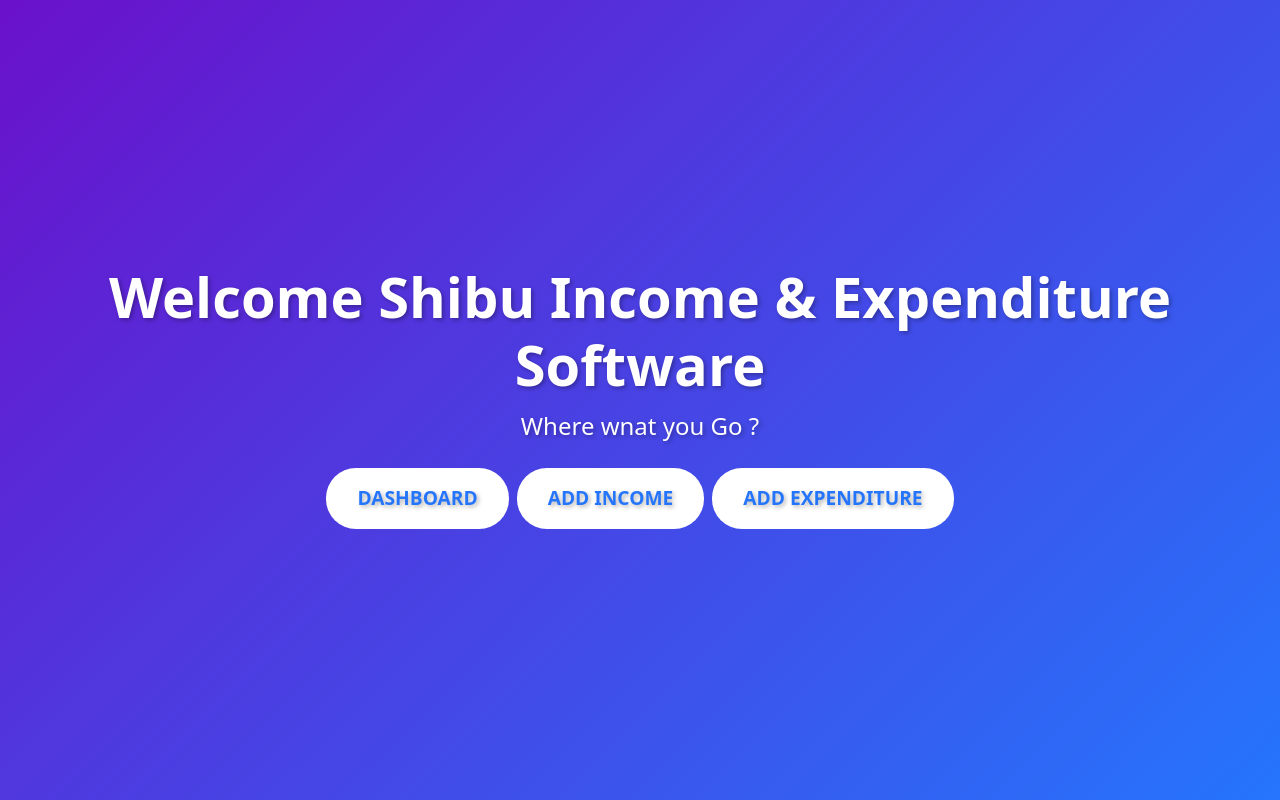
After one commit to its-shibu/income-expenditure_management, a Django app: page / in a window 1280 px wide. The commit adds this page. Run offline with Django 5.2, Linux system fonts and the light colour scheme.

Commit message:
'create_model_expenditure

```diff
--- /dev/null
+++ b/income_expenditure/admin_app/static/style.css
@@ -0,0 +1,76 @@
+/* Hero Section */
+.hero-section {
+    height: 100vh;
+    display: flex;
+    align-items: center;
+    justify-content: center;
+    background: linear-gradient(135deg, #6a11cb 0%, #2575fc 100%);
+    color: white;
+    text-shadow: 2px 2px 4px rgba(0, 0, 0, 0.3);
+  }
+
+  .hero-title {
+    font-size: 3.5rem;
+    font-weight: bold;
+    animation: fadeInDown 1s ease-in-out;
+  }
+
+  .hero-subtitle {
+    font-size: 1.5rem;
+    margin-top: 10px;
+    animation: fadeIn 2s ease-in-out;
+  }
+
+  /* Buttons */
+  .btn-option {
+    background: white;
+    color: #2575fc;
+    border-radius: 30px;
+    padding: 15px 30px;
+    font-size: 1.2rem;
+    font-weight: bold;
+    transition: all 0.3s ease;
+    text-transform: uppercase;
+  }
+
+  .btn-option:hover {
+    background: #2575fc;
+    color: white;
+    box-shadow: 0px 10px 20px rgba(0, 0, 0, 0.3);
+    transform: scale(1.1);
+  }
+
+  /* Animations */
+  @keyframes fadeInDown {
+    from {
+      opacity: 0;
+      transform: translateY(-30px);
+    }
+    to {
+      opacity: 1;
+      transform: translateY(0);
+    }
+  }
+
+  @keyframes fadeIn {
+    from {
+      opacity: 0;
+    }
+    to {
+      opacity: 1;
+    }
+  }
+
+  /* Responsive Design */
+  @media (max-width: 768px) {
+    .hero-title {
+      font-size: 2.5rem;
+    }
+    .hero-subtitle {
+      font-size: 1.2rem;
+    }
+    .btn-option {
+      font-size: 1rem;
+      padding: 10px 20px;
+    }
+  }
--- /dev/null
+++ b/income_expenditure/admin_app/templates/frontpage.html
@@ -0,0 +1,26 @@
+<!DOCTYPE html>
+<html lang="en">
+<head>
+  <meta charset="UTF-8">
+  <meta name="viewport" content="width=device-width, initial-scale=1.0">
+  <title>Landing Page</title>
+  <!-- Bootstrap CSS -->
+  <link href="https://cdn.jsdelivr.net/npm/bootstrap@5.3.0-alpha3/dist/css/bootstrap.min.css" rel="stylesheet">
+  <link rel="stylesheet" href="static/style.css">
+</head>
+<body>
+  <header class="hero-section">
+    <div class="container text-center">
+      <h1 class="hero-title">Welcome Shibu Income & Expenditure Software</h1>
+      <p class="hero-subtitle">Where wnat you Go ?</p>
+      <div class="d-flex justify-content-center flex-wrap mt-4">
+        <a href="/dashboard" class="btn btn-lg btn-option me-2 mb-2">Dashboard</a>
+        <a href="/addincome" class="btn btn-lg btn-option me-2 mb-2">Add Income</a>
+        <a href="/addexpenditure" class="btn btn-lg btn-option mb-2">Add Expenditure</a>
+      </div>
+    </div>
+  </header>
+  <!-- Bootstrap JS -->
+  <script src="https://cdn.jsdelivr.net/npm/bootstrap@5.3.0-alpha3/dist/js/bootstrap.bundle.min.js"></script>
+</body>
+</html>
--- a/income_expenditure/admin_app/urls.py
+++ b/income_expenditure/admin_app/urls.py
@@ -2,5 +2,9 @@ from django.urls import path
 from . import views
 
 urlpatterns = [
+    path('', views.frontpage),
     path('dashboard/', views.dashboard, name='dashboard'),
+    path('addincome/', views.addIncome, name='add income'),
+    path('addexpenditure/', views.addExpenditure, name='add expenditure'),
+
 ]
--- a/income_expenditure/admin_app/views.py
+++ b/income_expenditure/admin_app/views.py
@@ -1,7 +1,13 @@
 from django.shortcuts import render
 
 # Create your views here.
-from .models import IncomeExpense
+from .models import *
+from . forms import *
+
+
+
+def frontpage(request):
+    return render(request, 'frontpage.html',)
 
 def dashboard(request):
     income = IncomeExpense.objects.filter(is_income=True)
@@ -11,3 +17,13 @@ def dashboard(request):
         'expenses': expenses,
     }
     return render(request, 'mainpage.html', context)
+
+
+def addIncome(request):
+    context = {'form': IncomForm}
+    return render(request, 'incomedetails.html', context)
+
+
+def addExpenditure(request):
+    context = {'form': ExpenditureForm}
+    return render(request, 'expendituredetails.html', context)
--- a/income_expenditure/templates/layouts.html
+++ b/income_expenditure/templates/layouts.html
@@ -23,7 +23,7 @@
     <!-- Header Section -->
     <header class="bg-primary text-white py-4">
         <div class="container">
-            <h1 class="text-center">Income & Expenditure Year</h1>
+            <h1 class="text-center">Income & Expenditure Year 2081</h1>
         </div>
     </header>
 
@@ -37,7 +37,7 @@
     <!-- Footer Section -->
     <footer class="bg-dark text-white py-3 mt-auto">
         <div class="container text-center">
-            <p>&copy; {{ year }} My Django App. All rights reserved.</p>
+            <p>&copy; {{ year }} Developed By Shibu Subba. All rights reserved.</p>
 
 
 
```
Also changed, not shown: income_expenditure/admin_app/forms.py (added, +12 -0 lines), income_expenditure/admin_app/models.py (+13 -0 lines), income_expenditure/admin_app/templates/expendituredetails.html (added, +20 -0 lines), income_expenditure/admin_app/templates/incomedetails.html (added, +20 -0 lines), income_expenditure/income_expenditure/settings.py (+12 -1 lines), income_expenditure/admin_app/migrations/0002_expendituredetails_incomedetails.py (added), income_expenditure/admin_app/migrations/0003_alter_incomedetails_date.py (added).
